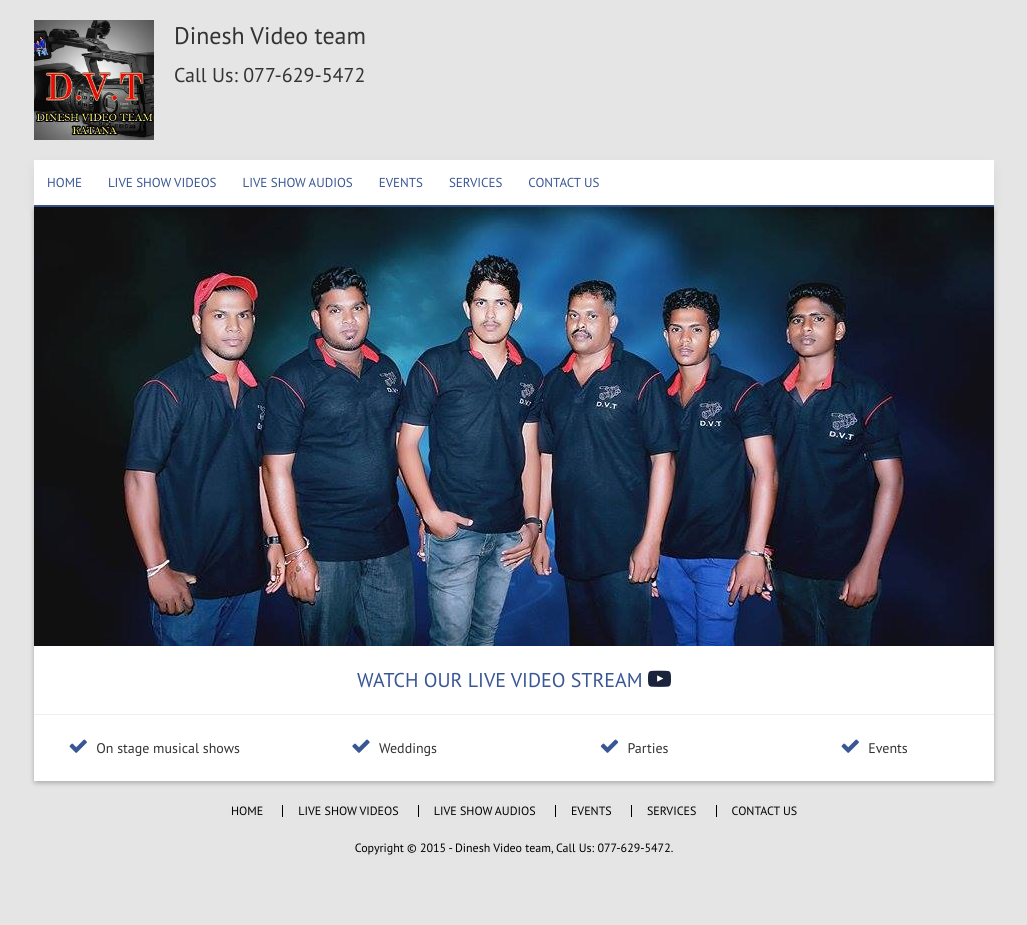
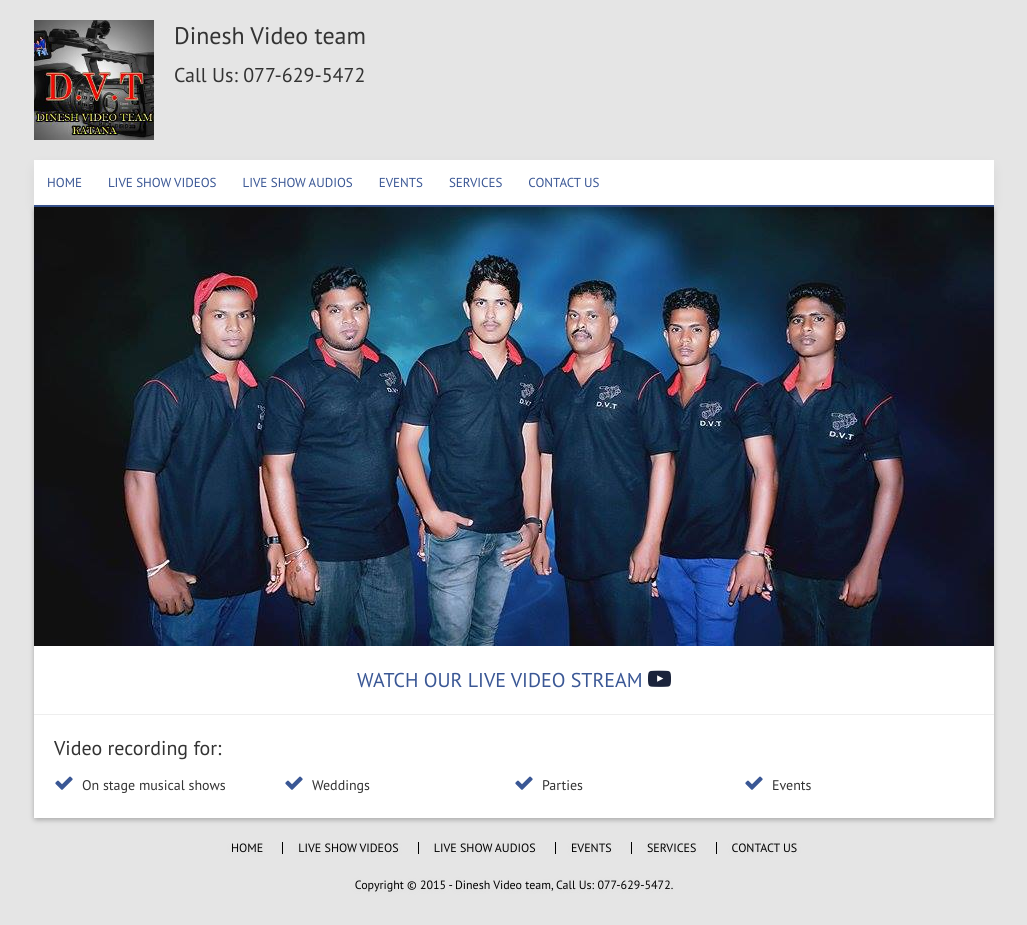
Before and after one commit to DineshVideo/DineshVideo.github.io, a Jekyll site: the page built from index.html, in a window 1280 px wide. Shown: the whole page, without its empty margins (126-1153 px from the left). Built offline with Jekyll 4.4.1, drawn with Linux system fonts in a browser that asks for light colours; nearby versions of some CDN libraries; the list of posts is cut into pages by our own code; before the commit the page ends 900 px from its top, so only the background shows below that.

Commit message:
Add service points

```diff
--- a/assets/css/main.scss
+++ b/assets/css/main.scss
@@ -222,8 +222,10 @@
 .page-wrapper {
   box-shadow: 0px 2px 5px 0 rgba(0, 0, 0, 0.26);
   background-color: $color-white;
-  min-height: 500px;
   margin: 0 0 20px 0;
+  @include MQ(M) {
+    min-height: 500px;
+  }
 }
 
 .logo-wrapper {
@@ -577,18 +579,14 @@
   clear:left;
   width: 100%;
   margin: 0 auto;
-  text-align: center;
+  text-align: left;
   overflow: hidden;
-  display: none;
   border-top: 1px solid #eee;
-  @include MQ(M) {
-    display: block;
-    padding: 20px 0;
-  }
+  padding: 20px;
 }
 
 .key-points h2 {
-  margin-top: 0;
+  margin-top:0;
   @include font-size(20px);
 }
 .key-points .key-points-wrapper .key-point {
@@ -607,7 +605,11 @@
 }
 
 .key-points .key-points-wrapper .key-point {
-  @include column(.25);
+  @include column(1);
+  @include MQ(M) {
+    @include column(.25);
+  }
+
 }
 
 /*
--- a/index.html
+++ b/index.html
@@ -15,6 +15,7 @@
 </div>
 
 <div class="key-points">
+  <h2>Video recording for: </h2>
   <ul class="key-points-wrapper">
     <li class="key-point"><i class="fa fa-check"></i>On stage musical shows</li>
     <li class="key-point"><i class="fa fa-check"></i>Weddings</li>
```
